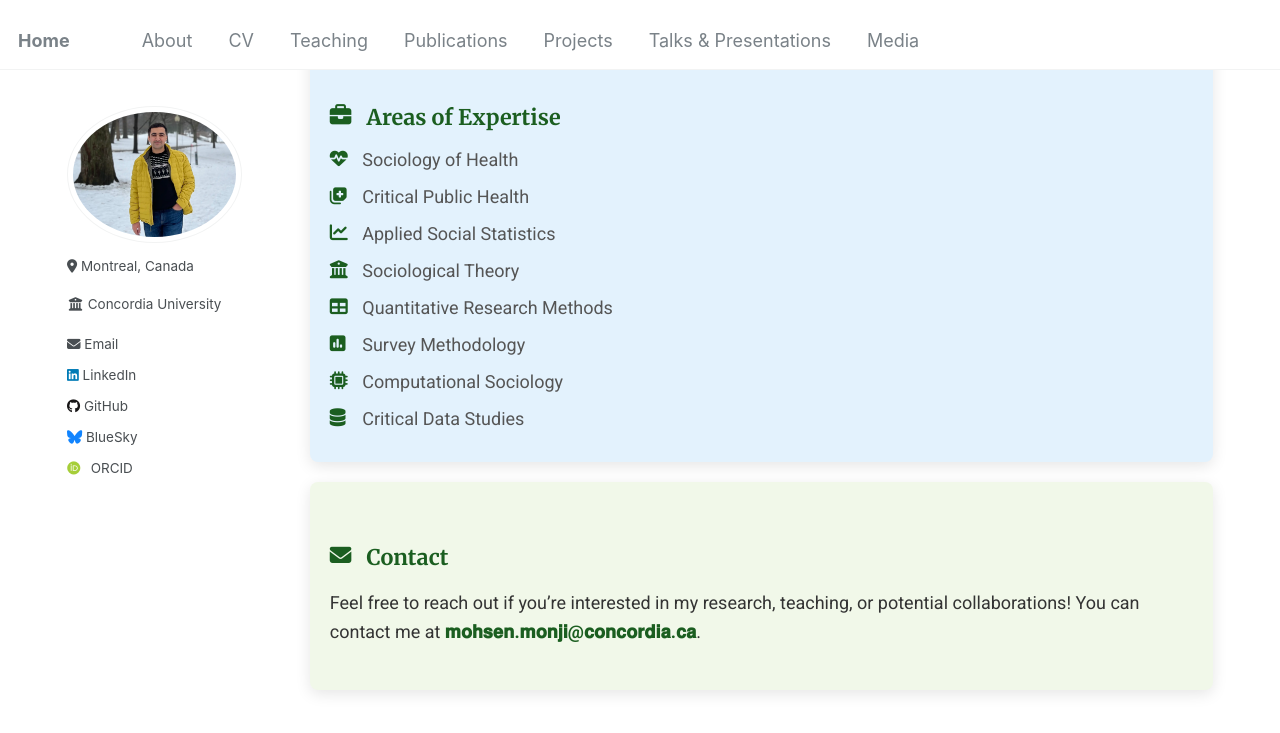
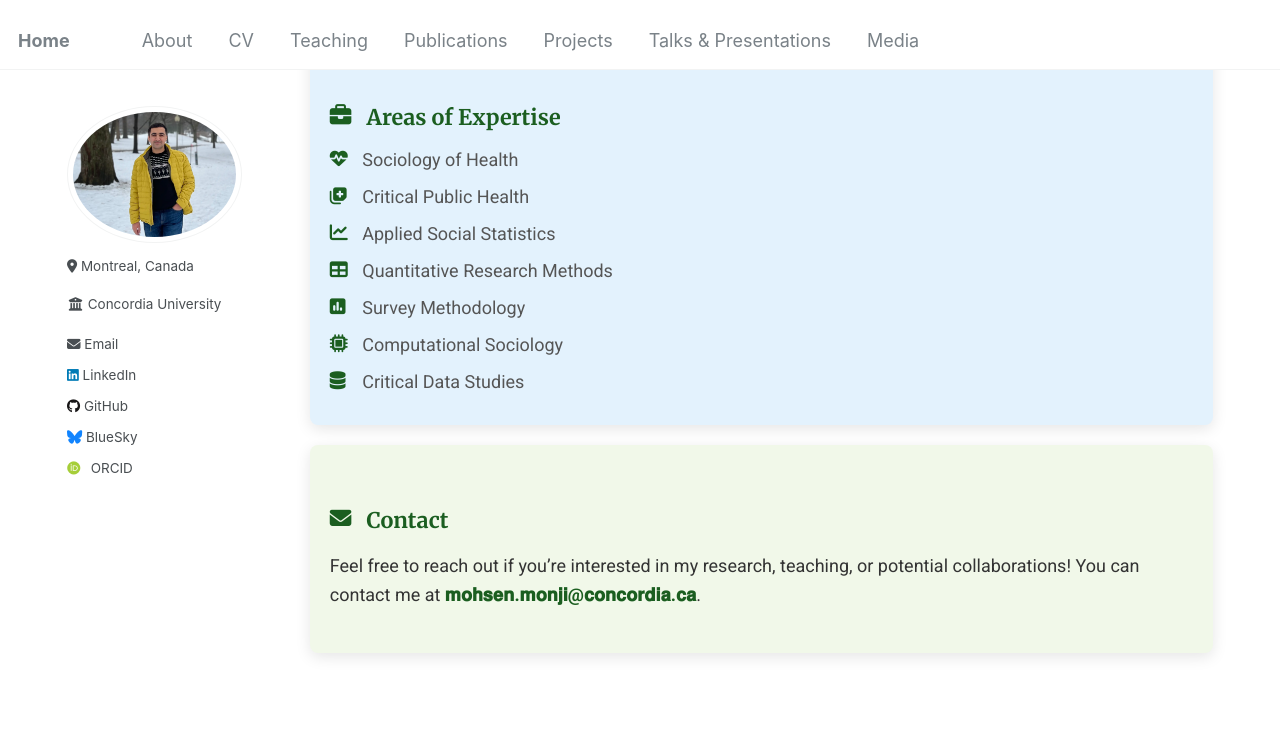
Before and after one commit to Mohsnmonji/mohsnmonji.github.io, a Jekyll site: the page built from about-me.md, in a window 1280 px wide and 900 px high, scrolled down 598 px. Shown: the top 733 px of the window. Built offline with Jekyll 4.4.1, drawn with Linux system fonts in a browser that asks for light colours; some web fonts are replaced.

Commit message:
Update about-me.md

```diff
--- a/about-me.md
+++ b/about-me.md
@@ -115,7 +115,6 @@ author_profile: true
     <li><i class="fas fa-heartbeat icon"></i> Sociology of Health</li>
     <li><i class="fas fa-notes-medical icon"></i> Critical Public Health</li>
     <li><i class="fas fa-chart-line icon"></i> Applied Social Statistics</li>
-    <li><i class="fas fa-university icon"></i> Sociological Theory</li>
     <li><i class="fas fa-table icon"></i> Quantitative Research Methods</li>
     <li><i class="fas fa-poll icon"></i> Survey Methodology</li>
     <li><i class="fas fa-microchip icon"></i> Computational Sociology</li>
```
